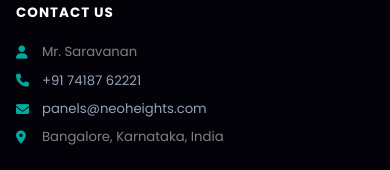
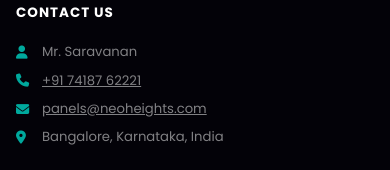
Before and after one commit to KiranReddyTR/vajrapanels, a React (Vite) app: page /team in a window 390 px wide. Shown: the part 3563-3733 px from the top of the page. Built offline with nearby package versions, Linux system fonts and the light colour scheme.

Commit message:
Fix: make footer email and phone explicitly clickable

```diff
--- a/src/components/Footer.jsx
+++ b/src/components/Footer.jsx
@@ -44,8 +44,8 @@
           <div className="footer-contact">
             <h4>Contact Us</h4>
             <p><i className="fas fa-user"></i> Mr. Saravanan</p>
-            <p><i className="fas fa-phone"></i> <a href="tel:+917418762221">+91 74187 62221</a></p>
-            <p><i className="fas fa-envelope"></i> <a href="mailto:panels@neoheights.com">panels@neoheights.com</a></p>
+            <p><i className="fas fa-phone"></i> <a href="tel:+917418762221" style={{color:'inherit', textDecoration:'underline', cursor:'pointer'}}>+91 74187 62221</a></p>
+            <p><i className="fas fa-envelope"></i> <a href="mailto:panels@neoheights.com" style={{color:'inherit', textDecoration:'underline', cursor:'pointer'}}>panels@neoheights.com</a></p>
             <p><i className="fas fa-map-marker-alt"></i> Bangalore, Karnataka, India</p>
           </div>
         </div>
```
